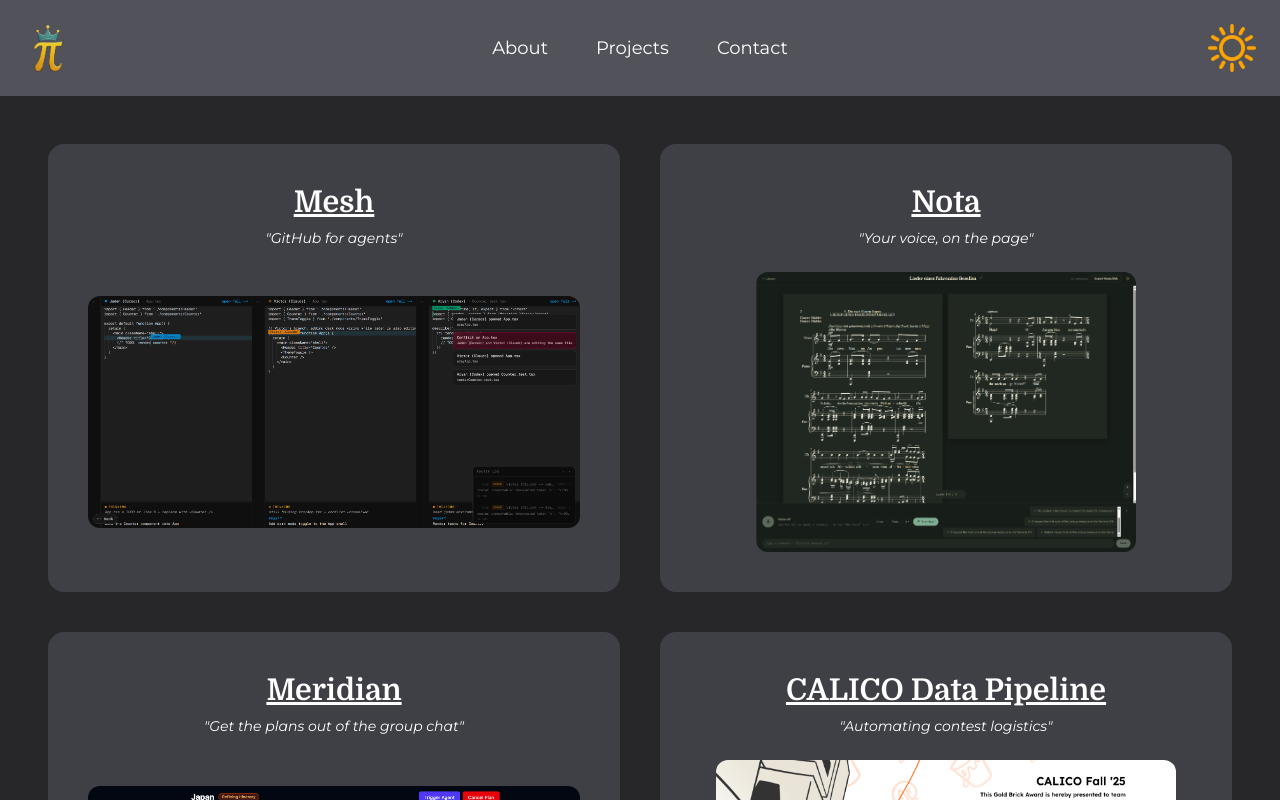
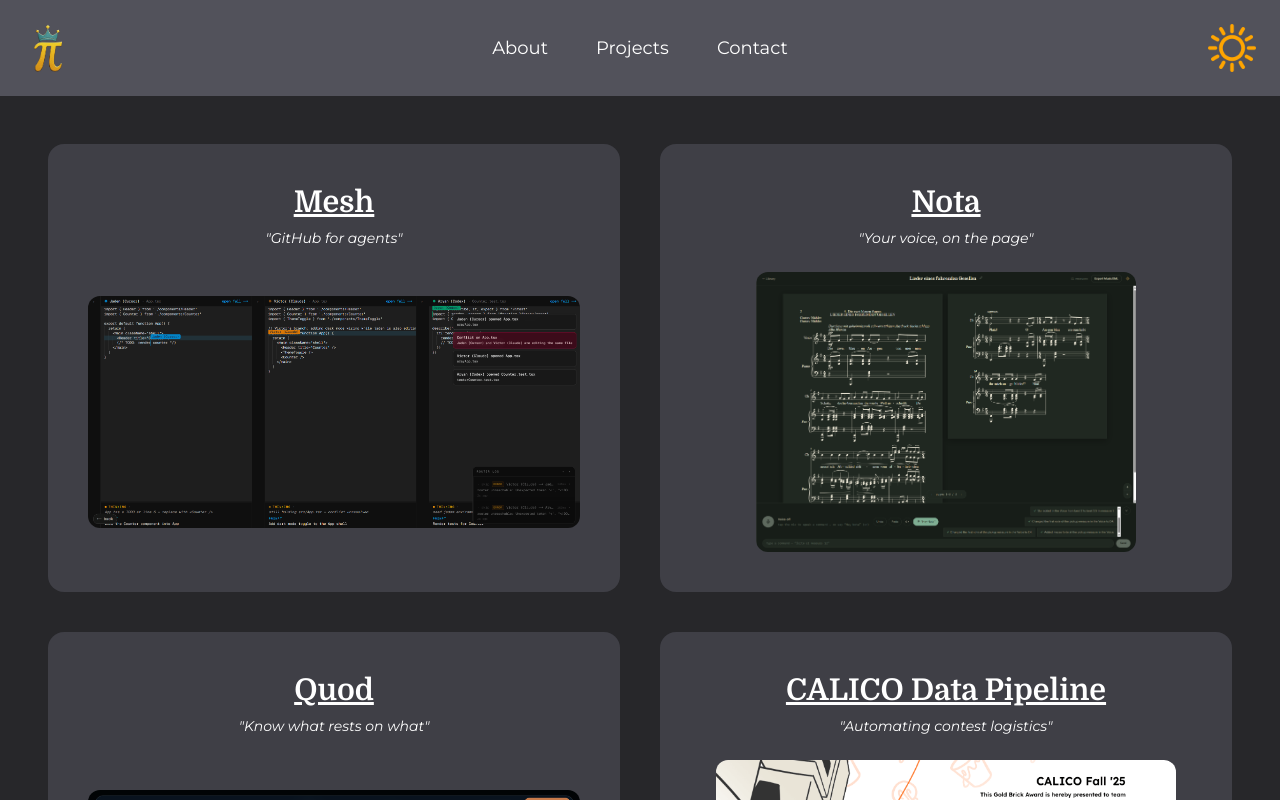
Before and after one commit to pi-person314/portfolio, a React (Vite) app: page /projects in a window 1280 px wide. Built offline with nearby package versions, Linux system fonts and the light colour scheme.

Commit message:
new project

```diff
--- a/src/screens/Projects.jsx
+++ b/src/screens/Projects.jsx
@@ -5,6 +5,7 @@ import calico from "../assets/images/projects/calico.png"
 import meridian from "../assets/images/projects/meridian.png"
 import mesh from "../assets/images/projects/mesh.png"
 import nota from "../assets/images/projects/nota.png"
+import quod from "../assets/images/projects/quod.png"
 import ProjectCard from "../components/ProjectCard.jsx";
 
 export default function Projects({darkMode}) {
@@ -42,17 +43,17 @@ export default function Projects({darkMode}) {
                 />
 
                 <ProjectCard
-                    title={<a href="https://devpost.com/software/meridian-geqs1c" target="_blank" className={`underline duration-300 ${darkMode ? "hover:text-blue-300" : "hover:text-blue-600"}`}>
-                        Meridian
+                    title={<a href="https://plume.hackmit.org/project/zrokb-hdmqm-terwr-tyqdj" target="_blank" className={`underline duration-300 ${darkMode ? "hover:text-blue-300" : "hover:text-blue-600"}`}>
+                        Quod
                     </a>}
-                    subtitle="Get the plans out of the group chat"
-                    tech="Claude API, Discord API, Prisma, Express, MongoDB, Next, TypeScript"
+                    subtitle="Know what rests on what"
+                    tech="Elasticsearch, PyMuPDF, Manim, PostgreSQL, Firebase, OpenAI, Next, TypeScript"
                     desc={[
-                        "Discord bot that listens to your group chat's travel plans and triggers a series of AI agents to build a personalized itinerary",
-                        "Negotiator agent considers each user's preferences and proposes compromises, continually monitors for changes and updates itinerary accordingly",
-                        "Booking agent searches for flights and hotels and automatically books them while calendar agent creates calendar events with reminders",
+                        "Built a PDF reader that links definitions and theorems across uploaded math documents, with chat/voice Q&A that aids students only by citing relevant theorems",
+                        "Visualized concepts as an interactive dependency graph, ranking results with PageRank and depicting both citation and restatement relationships",
+                        "Animated the homepage with Manim: rotating sphere, sine-surface wireframe, and a multi-layer proof graph"
                     ]}
-                    image={meridian}
+                    image={quod}
                     darkMode={darkMode}
                 />
 
@@ -68,6 +69,21 @@ export default function Projects({darkMode}) {
                         "Integrated cheating detection measures and updated certificates with contest filtering and country ranks"
                     ]}
                     image={calico}
+                    darkMode={darkMode}
+                />
+
+                <ProjectCard
+                    title={<a href="https://devpost.com/software/meridian-geqs1c" target="_blank" className={`underline duration-300 ${darkMode ? "hover:text-blue-300" : "hover:text-blue-600"}`}>
+                        Meridian
+                    </a>}
+                    subtitle="Get the plans out of the group chat"
+                    tech="Claude API, Discord API, Prisma, Express, MongoDB, Next, TypeScript"
+                    desc={[
+                        "Discord bot that listens to your group chat's travel plans and triggers a series of AI agents to build a personalized itinerary",
+                        "Negotiator agent considers each user's preferences and proposes compromises, continually monitors for changes and updates itinerary accordingly",
+                        "Booking agent searches for flights and hotels and automatically books them while calendar agent creates calendar events with reminders",
+                    ]}
+                    image={meridian}
                     darkMode={darkMode}
                 />
 
```
Also changed, not shown: src/assets/images/projects/quod.png (added).
